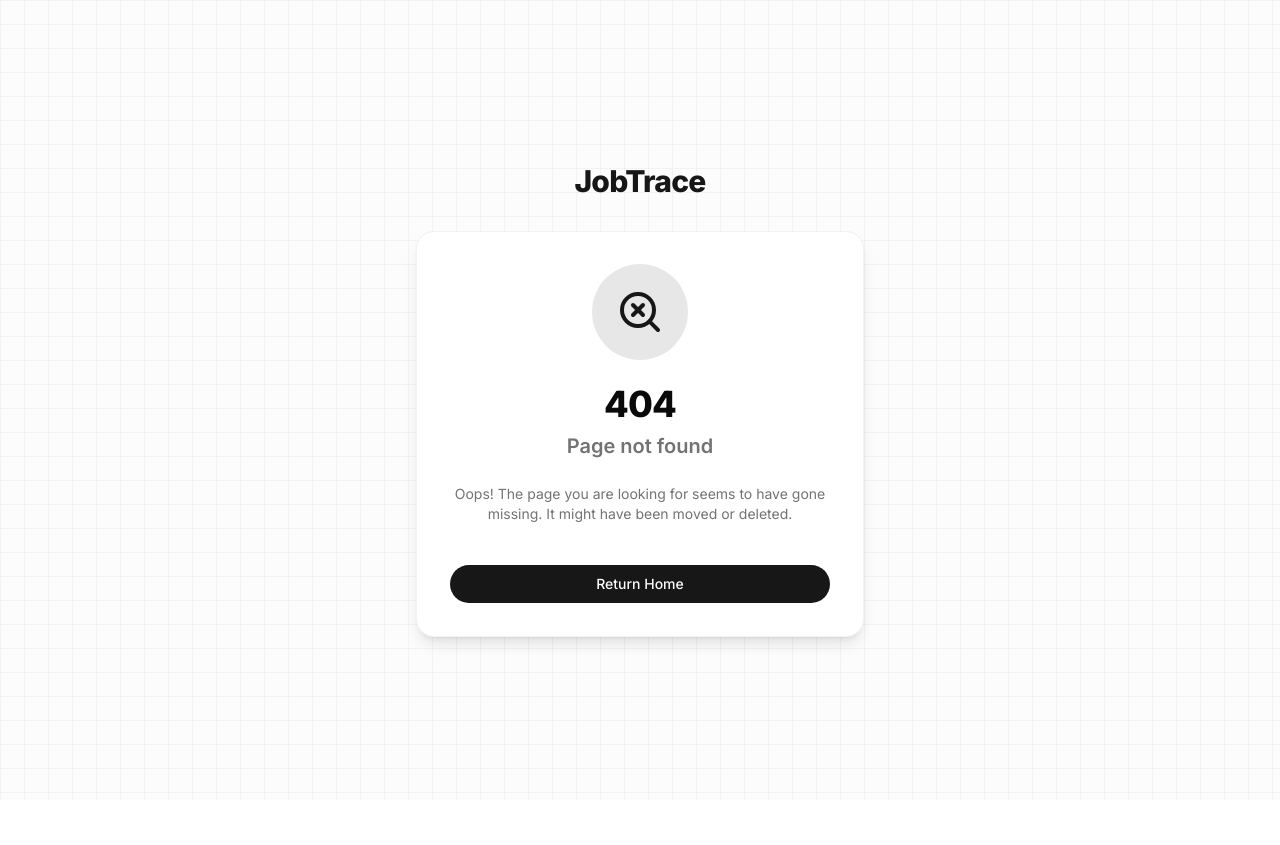
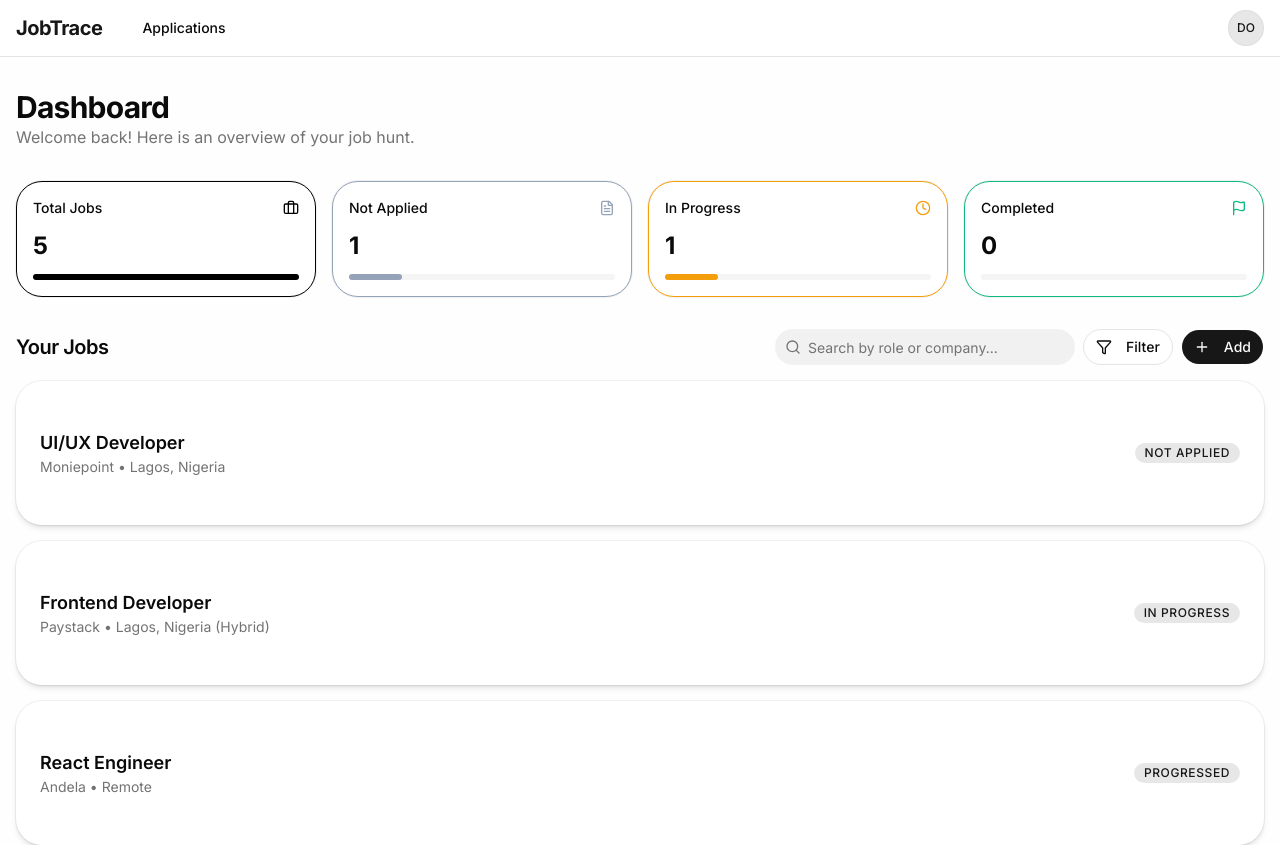
Before and after one commit to HDanielO/jobtrace, a Next.js app: page /dashboard in a window 1280 px wide. Before the commit this address had no page. Shown: the top 845 px of the page. Before the commit the page ends 800 px from the top, so only its background shows below. Built offline with nearby package versions, Linux system fonts and the light colour scheme.

Commit message:
feat: implement dashboard layout with stat cards, toolbar components, and middleware auth setup

```diff
--- /dev/null
+++ b/src/app/(main)/dashboard/page.tsx
@@ -0,0 +1,114 @@
+"use client";
+
+import { dummyJobs } from "@/lib/dummy-data";
+import { Card, CardContent } from "@/components/ui/card";
+import { Briefcase, Clock, Plus, FileText, Flag, Filter } from "lucide-react";
+import { StatCards, StatCardData } from "@/components/dashboard/StatCards";
+import { DataToolbar, ToolbarButton } from "@/components/dashboard/DataToolbar";
+
+export default function DashboardPage() {
+  const totalJobs = dummyJobs.length;
+  const notAppliedJobs = dummyJobs.filter(
+    (job) => job.status === "not_applied",
+  ).length;
+  const inProgressJobs = dummyJobs.filter(
+    (job) => job.status === "in_progress",
+  ).length;
+  const completedJobs = dummyJobs.filter(
+    (job) => job.status === "completed",
+  ).length;
+
+  const statsData: StatCardData[] = [
+    {
+      title: "Total Jobs",
+      value: totalJobs,
+      icon: Briefcase,
+      color: "black",
+    },
+    {
+      title: "Not Applied",
+      value: notAppliedJobs,
+      icon: FileText,
+      color: "#94a3b8",
+    },
+    {
+      title: "In Progress",
+      value: inProgressJobs,
+      icon: Clock,
+      color: "#f59e0b",
+    },
+    { title: "Completed", value: completedJobs, icon: Flag, color: "#10b981" },
+  ];
+
+  // Placeholder Functions for the Toolbar
+  const handleSearch = (value: string) => {
+    console.log("Searching for:", value);
+  };
+
+  const handleFilterClick = () => {
+    console.log("Filter clicked!");
+  };
+
+  const handleAddClick = () => {
+    console.log("Add clicked!");
+  };
+
+  // toolbar buttons
+  const toolbarButtons: ToolbarButton[] = [
+    {
+      text: "Filter",
+      icon: Filter,
+      variant: "outline",
+      onClick: handleFilterClick,
+    },
+    { text: "Add", icon: Plus, variant: "default", onClick: handleAddClick },
+  ];
+
+  return (
+    <div className="container mx-auto px-4 py-8 max-w-7xl space-y-8">
+      {/* Header Section */}
+      <div className="flex flex-col sm:flex-row sm:items-center sm:justify-between gap-4">
+        <div>
+          <h1 className="text-3xl font-bold tracking-tight">Dashboard</h1>
+          <p className="text-muted-foreground">
+            Welcome back! Here is an overview of your job hunt.
+          </p>
+        </div>
+      </div>
+
+      <StatCards data={statsData} totalJobs={totalJobs} />
+
+      {/* Jobs Toolbar & List Section */}
+      <div className="space-y-4">
+        {/* Jobs Toolbar */}
+        <DataToolbar
+          title="Your Jobs"
+          searchPlaceholder="Search by role or company..."
+          onSearchChange={handleSearch}
+          buttons={toolbarButtons}
+        />
+
+        {/* The List of Jobs */}
+        <div className="grid gap-4">
+          {dummyJobs.map((job) => (
+            <Card key={job.id} className="hover:bg-muted/50 transition-colors">
+              <CardContent className="p-6 flex flex-col sm:flex-row sm:items-center justify-between gap-4">
+                <div>
+                  <h3 className="font-semibold text-lg">{job.title}</h3>
+                  <p className="text-muted-foreground text-sm">
+                    {job.company} • {job.location}
+                  </p>
+                </div>
+                <div className="flex items-center gap-2">
+                  <span className="text-xs font-medium px-2.5 py-0.5 rounded-full bg-primary/10 text-primary uppercase tracking-wider">
+                    {job.status.replace("_", " ")}
+                  </span>
+                </div>
+              </CardContent>
+            </Card>
+          ))}
+        </div>
+      </div>
+    </div>
+  );
+}
--- /dev/null
+++ b/src/app/(main)/layout.tsx
@@ -0,0 +1,15 @@
+import { Navbar } from "@/components/layout/Navbar";
+
+export default function MainLayout({
+  children,
+}: {
+  children: React.ReactNode;
+}) {
+  return (
+    <div className="flex min-h-screen flex-col">
+      <Navbar />
+
+      <main className="flex-1 bg-muted/10">{children}</main>
+    </div>
+  );
+}
--- /dev/null
+++ b/src/components/dashboard/DataToolbar.tsx
@@ -0,0 +1,67 @@
+import { Input } from "@/components/ui/input";
+import { Button } from "@/components/ui/button";
+import { Search, LucideIcon } from "lucide-react";
+
+export interface ToolbarButton {
+  text: string;
+  icon: LucideIcon;
+  variant?:
+    | "default"
+    | "destructive"
+    | "outline"
+    | "secondary"
+    | "ghost"
+    | "link";
+  colorClass?: string;
+  onClick: () => void; // Required now, since we only use functions!
+}
+
+interface DataToolbarProps {
+  title: string;
+  searchPlaceholder: string;
+  onSearchChange: (value: string) => void; // Function to handle search typing
+  buttons: ToolbarButton[];
+}
+
+export function DataToolbar({
+  title,
+  searchPlaceholder,
+  onSearchChange,
+  buttons,
+}: DataToolbarProps) {
+  return (
+    <div className="flex flex-col sm:flex-row sm:items-center justify-between gap-4">
+      <h2 className="text-xl font-semibold tracking-tight">{title}</h2>
+
+      <div className="flex items-center gap-2">
+        {/* Search Bar */}
+        <div className="relative flex-1 sm:w-[300px]">
+          <Search className="absolute left-2.5 top-2.5 h-4 w-4 text-muted-foreground" />
+          <Input
+            type="search"
+            placeholder={searchPlaceholder}
+            className="w-full pl-8"
+            // Pass the typed value up to the parent component
+            onChange={(e) => onSearchChange(e.target.value)}
+          />
+        </div>
+
+        {/* Dynamically Generate Buttons */}
+        {buttons.map((btn, index) => {
+          const Icon = btn.icon;
+          return (
+            <Button
+              key={index}
+              variant={btn.variant || "default"}
+              className={`px-3 shrink-0 ${btn.colorClass || ""}`}
+              onClick={btn.onClick}
+            >
+              <Icon className="h-4 w-4 sm:mr-2" />
+              <span className="hidden sm:inline">{btn.text}</span>
+            </Button>
+          );
+        })}
+      </div>
+    </div>
+  );
+}
--- /dev/null
+++ b/src/components/dashboard/StatCards.tsx
@@ -0,0 +1,62 @@
+import { Card, CardContent, CardHeader, CardTitle } from "@/components/ui/card";
+import { LucideIcon } from "lucide-react";
+
+// 1. Add the color property to our data shape
+export interface StatCardData {
+  title: string;
+  value: number;
+  icon: LucideIcon;
+  color: string; // We use a hex color here to safely style dynamic borders and bars
+}
+
+interface StatCardsProps {
+  data: StatCardData[];
+  totalJobs: number; // We need this to calculate the percentage!
+}
+
+// 2. Build the component
+export function StatCards({ data, totalJobs }: StatCardsProps) {
+  return (
+    <div className="grid gap-4 sm:grid-cols-2 md:grid-cols-4">
+      {data.map((stat) => {
+        const Icon = stat.icon;
+
+        // Calculate percentage. If totalJobs is 0, default to 0 to prevent dividing by zero.
+        const percentage =
+          totalJobs > 0 ? Math.round((stat.value / totalJobs) * 100) : 0;
+
+        return (
+          <Card
+            key={stat.title}
+            className="bg-card relative overflow-hidden shadow-none py-0 gap-1"
+            // Here is the cool colored bottom border!
+            style={{ border: `1px solid ${stat.color}` }}
+          >
+            <CardHeader className="flex flex-row items-center justify-between p-4 pb-2 space-y-0">
+              <CardTitle className="text-sm font-medium">
+                {stat.title}
+              </CardTitle>
+              {/* Color the icon to match */}
+              <Icon className="h-4 w-4" style={{ color: stat.color }} />
+            </CardHeader>
+            <CardContent className="p-4 pt-0">
+              <div className="text-2xl font-bold">{stat.value}</div>
+
+              {/* Progress Bar Container (The grey background track) */}
+              <div className="w-full bg-muted rounded-full h-1.5 mt-3">
+                {/* Actual Progress Fill */}
+                <div
+                  className="h-1.5 rounded-full transition-all duration-1000 ease-in-out"
+                  style={{
+                    width: `${percentage}%`,
+                    backgroundColor: stat.color,
+                  }}
+                ></div>
+              </div>
+            </CardContent>
+          </Card>
+        );
+      })}
+    </div>
+  );
+}
--- a/src/proxy.ts
+++ b/src/middleware.ts
@@ -1,7 +1,10 @@
 import { createServerClient } from "@supabase/ssr";
 import { NextResponse, type NextRequest } from "next/server";
 
-export async function proxy(request: NextRequest) {
+export async function middleware(request: NextRequest) {
+  // ADD THIS LINE: Temp bypass for UI development to let everyone in!
+  return NextResponse.next();
+
   // 1. Create a response object that we can modify
   let response = NextResponse.next({
     request: {
```
